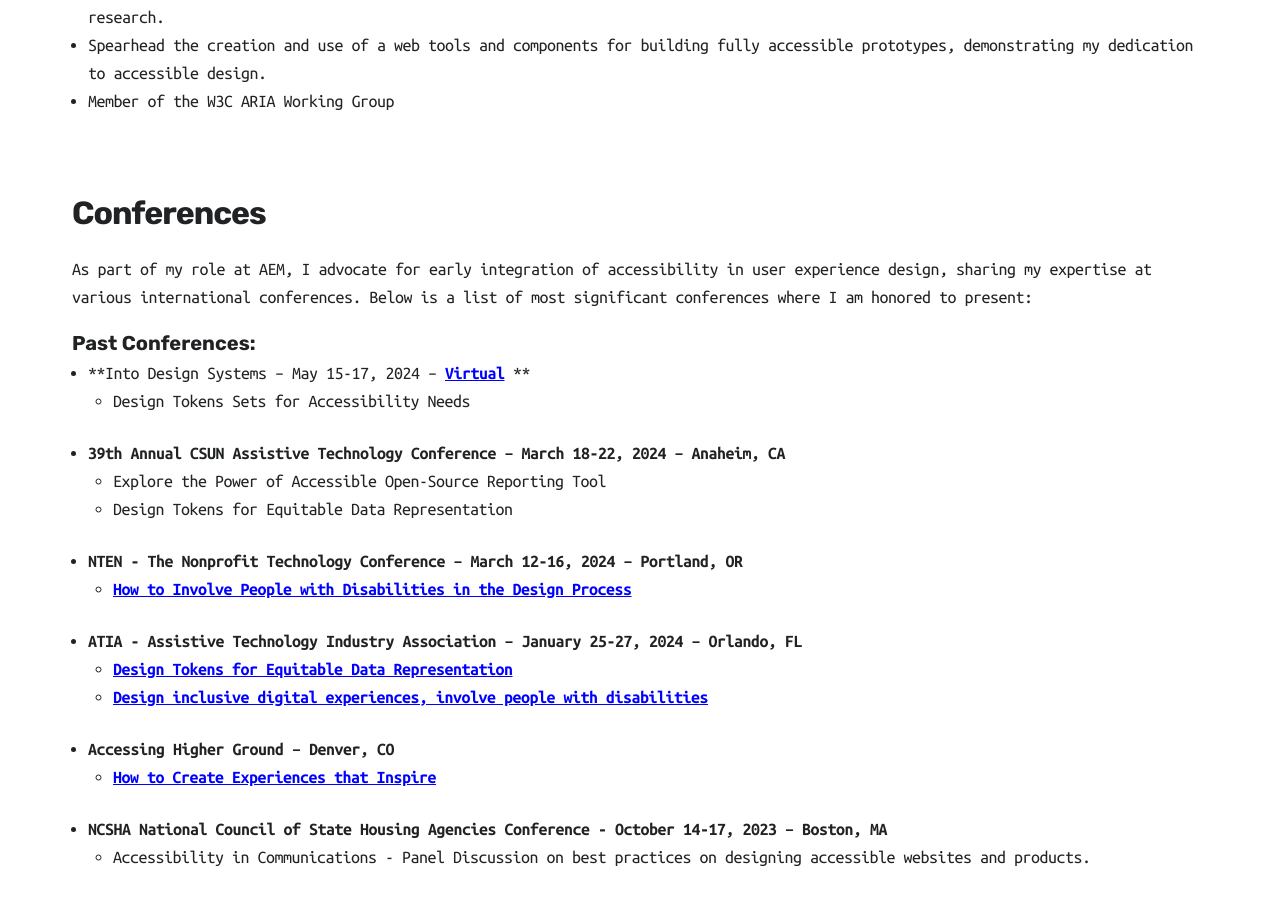
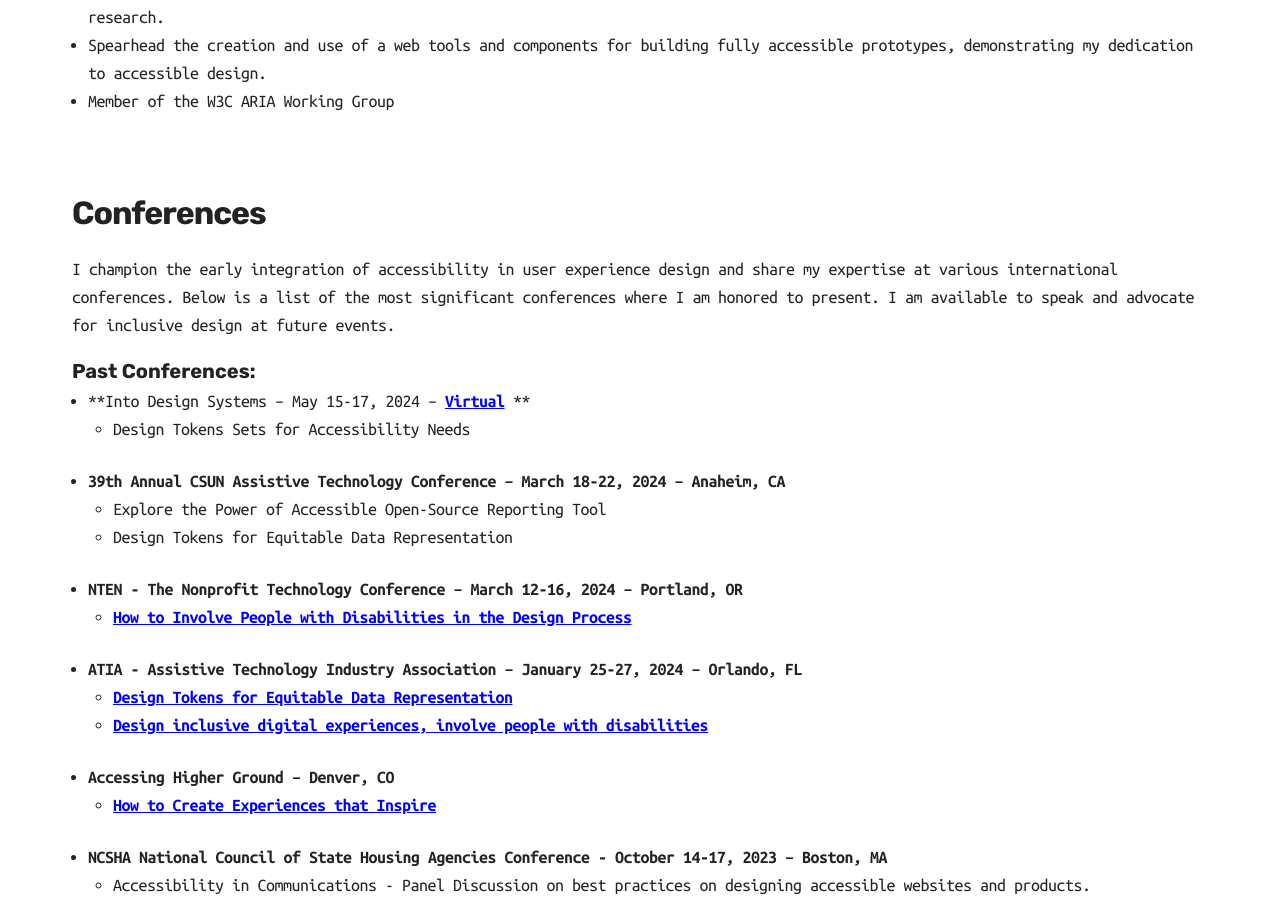
Before and after one commit to mpaiva/venus, a Jekyll site: the page built from _pages/resume.md, in a window 1280 px wide and 900 px high, scrolled down 2254 px. Built offline with Jekyll 4.4.1, drawn with Linux system fonts in a browser that asks for light colours; nearby versions of some CDN libraries.

Commit message:
conferences update

```diff
--- a/_pages/resume.md
+++ b/_pages/resume.md
@@ -47,7 +47,7 @@
 - Member of the W3C ARIA Working Group
 
 #### Conferences
-As part of my role at AEM, I advocate for early integration of accessibility in user experience design, sharing my expertise at various international conferences. Below is a list of most significant conferences where I am honored to present:
+I champion the early integration of accessibility in user experience design and share my expertise at various international conferences. Below is a list of the most significant conferences where I am honored to present. I am available to speak and advocate for inclusive design at future events.
 
 <!-- ##### Upcoming: -->
 
```
